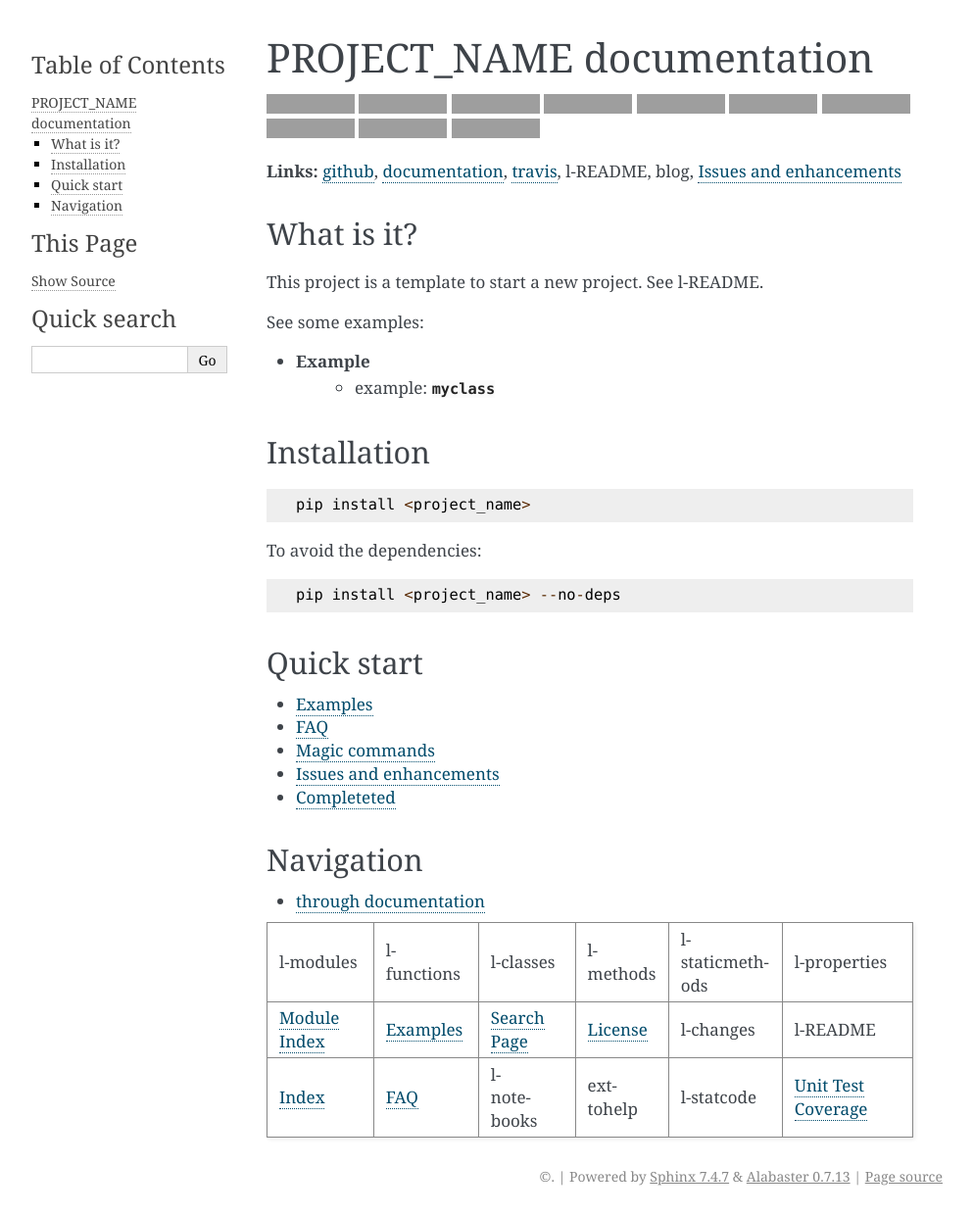
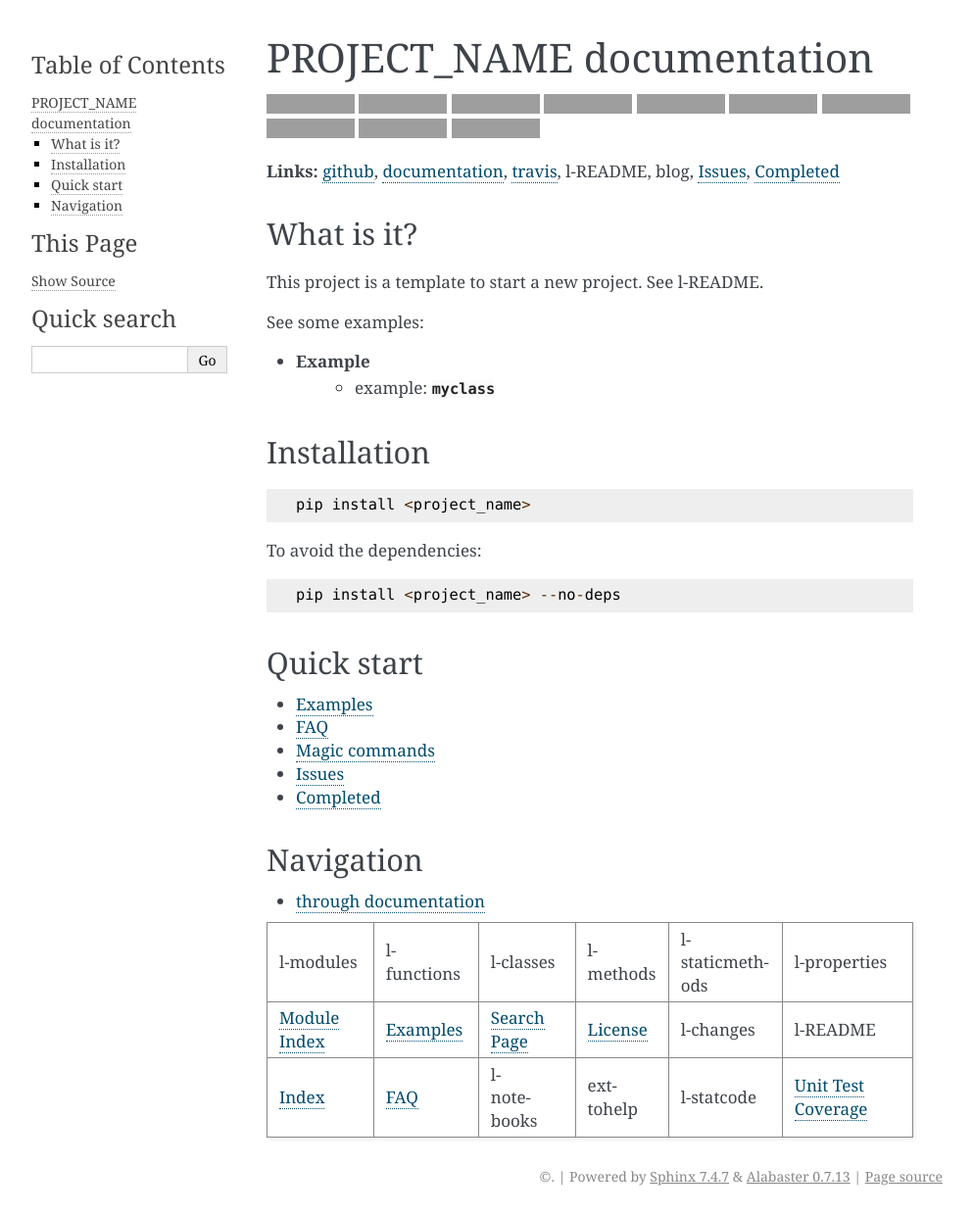
Before and after one commit to sdpython/python3_module_template, a Sphinx documentation site: the page built from _doc/sphinxdoc/source/index.rst, in a window 1280 px wide, cut to the strip 0-1240 px from the top of the page. Shown: the whole strip at 98% size, without its empty margins (148-1141 px from the left). Built offline with Sphinx 7.4.7, drawn with Linux system fonts in a browser that asks for light colours; pages that are not in the unit, such as notebooks, are missing from menus; grey boxes are pictures that could not be loaded.

Commit message:
documentation

```diff
--- a/_doc/sphinxdoc/source/completed_todoextlist.rst
+++ b/_doc/sphinxdoc/source/completed_todoextlist.rst
@@ -2,8 +2,8 @@
 
 .. _l-completed-todolist:
 
-Completeted
-===========
+Completed
+=========
 
 
 .. todoextlist::
--- a/_doc/sphinxdoc/source/index.rst
+++ b/_doc/sphinxdoc/source/index.rst
@@ -46,7 +46,8 @@ PROJECT_NAME documentation
 `travis <https://travis-ci.org/sdpython/python3_module_template>`_,
 :ref:`l-README`,
 :ref:`blog <ap-main-0>`,
-:ref:`l-issues-todolist`
+:ref:`l-issues-todolist`,
+:ref:`l-completed-todolist`
 
 
 What is it?
--- a/_doc/sphinxdoc/source/issues_todoextlist.rst
+++ b/_doc/sphinxdoc/source/issues_todoextlist.rst
@@ -2,8 +2,8 @@
 
 .. _l-issues-todolist:
 
-Issues and enhancements
-=======================
+Issues
+======
 
 .. index:: issues, todo
 
```
